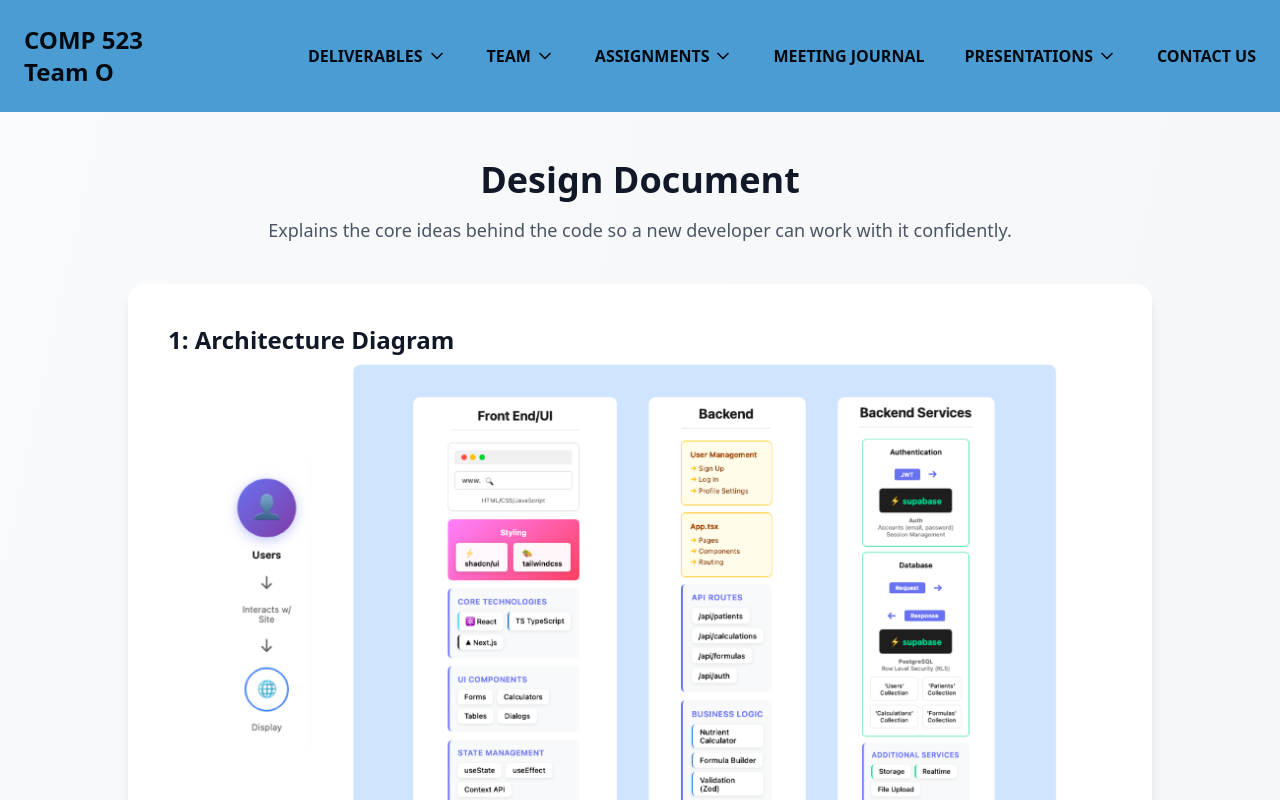
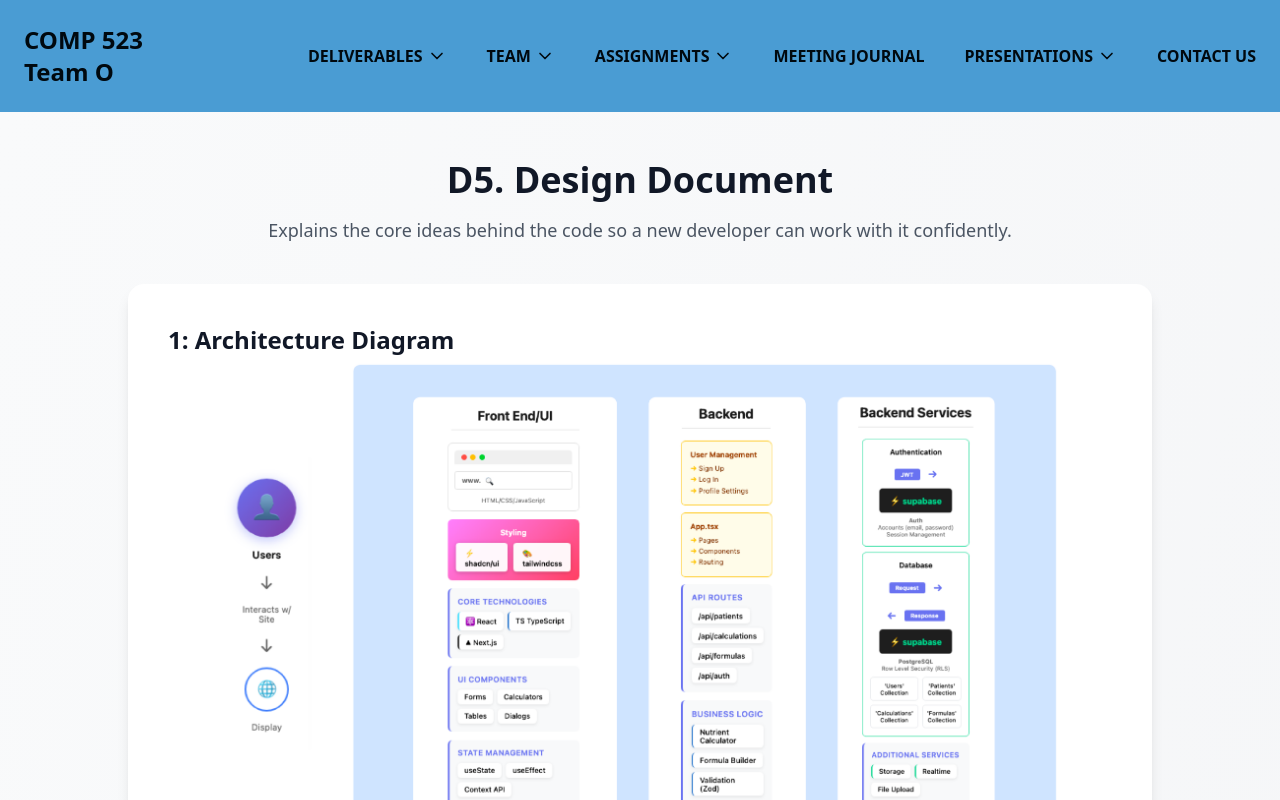
Before and after one commit to ethanbonsall/COMP-523-O, a Next.js app in the folder web/: page /design-doc in a window 1280 px wide. Shown: the top 800 px of the page. Built offline with nearby package versions, Linux system fonts and the light colour scheme.

Commit message:
updated design document

```diff
--- a/web/pages/design-doc.tsx
+++ b/web/pages/design-doc.tsx
@@ -11,7 +11,7 @@
       <main className="min-h-screen bg-gradient-to-br from-gray-50 to-gray-100 text-gray-900 p-6 md:p-12">
         <div className="max-w-5xl mx-auto space-y-10">
           <section className="text-center">
-            <h1 className="text-4xl font-bold mb-4">Design Document</h1>
+            <h1 className="text-4xl font-bold mb-4">D5. Design Document</h1>
             <p className="text-lg text-gray-600">
               Explains the core ideas behind the code so a new developer
               can work with it confidently.
```
